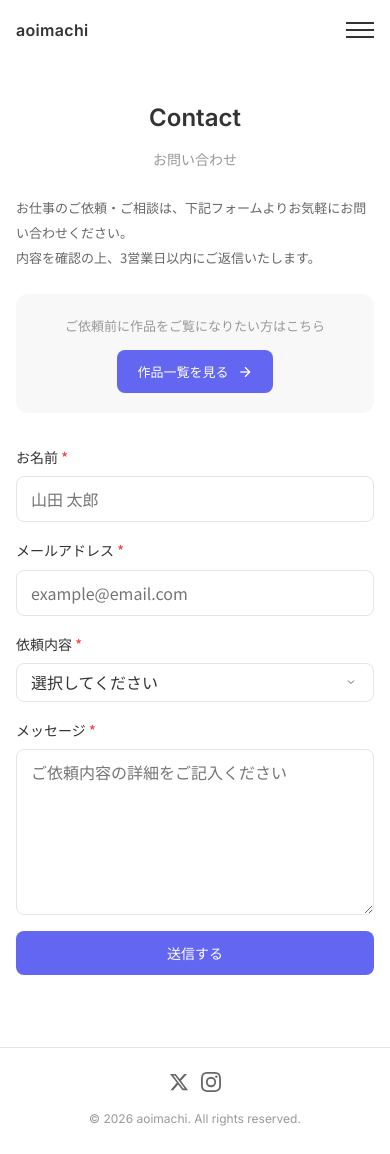
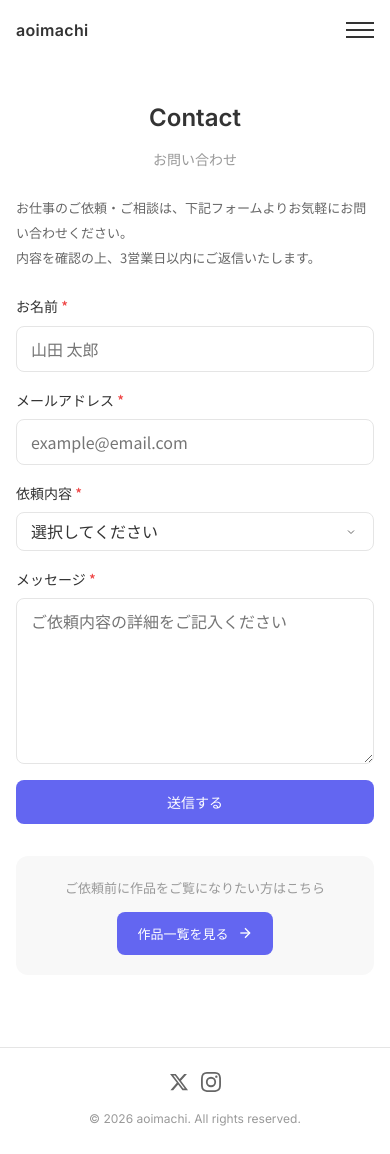
Before and after one commit to asage718/HomePage_kai, a Next.js app: page /contact in a window 390 px wide. Built offline with nearby package versions, Linux system fonts and the light colour scheme.

Commit message:
Move works link to bottom of contact page
Co-Authored-By: Claude Opus 4.5 <noreply@anthropic.com>

```diff
--- a/src/app/(public)/contact/page.module.css
+++ b/src/app/(public)/contact/page.module.css
@@ -39,7 +39,7 @@
   align-items: center;
   gap: 12px;
   padding: 24px;
-  margin-bottom: 48px;
+  margin-top: 48px;
   background: var(--color-bg-secondary);
   border-radius: 12px;
 }
@@ -100,7 +100,7 @@
 
   .worksLink {
     padding: 20px 16px;
-    margin-bottom: 32px;
+    margin-top: 32px;
   }
 
   .worksLinkText {
--- a/src/app/(public)/contact/page.tsx
+++ b/src/app/(public)/contact/page.tsx
@@ -21,6 +21,8 @@ export default function ContactPage() {
           内容を確認の上、3営業日以内にご返信いたします。
         </p>
 
+        <ContactForm />
+
         <div className={styles.worksLink}>
           <p className={styles.worksLinkText}>ご依頼前に作品をご覧になりたい方はこちら</p>
           <Link href="/works" className={styles.worksLinkButton}>
@@ -31,8 +33,6 @@ export default function ContactPage() {
             </svg>
           </Link>
         </div>
-
-        <ContactForm />
       </div>
     </section>
   );
```
